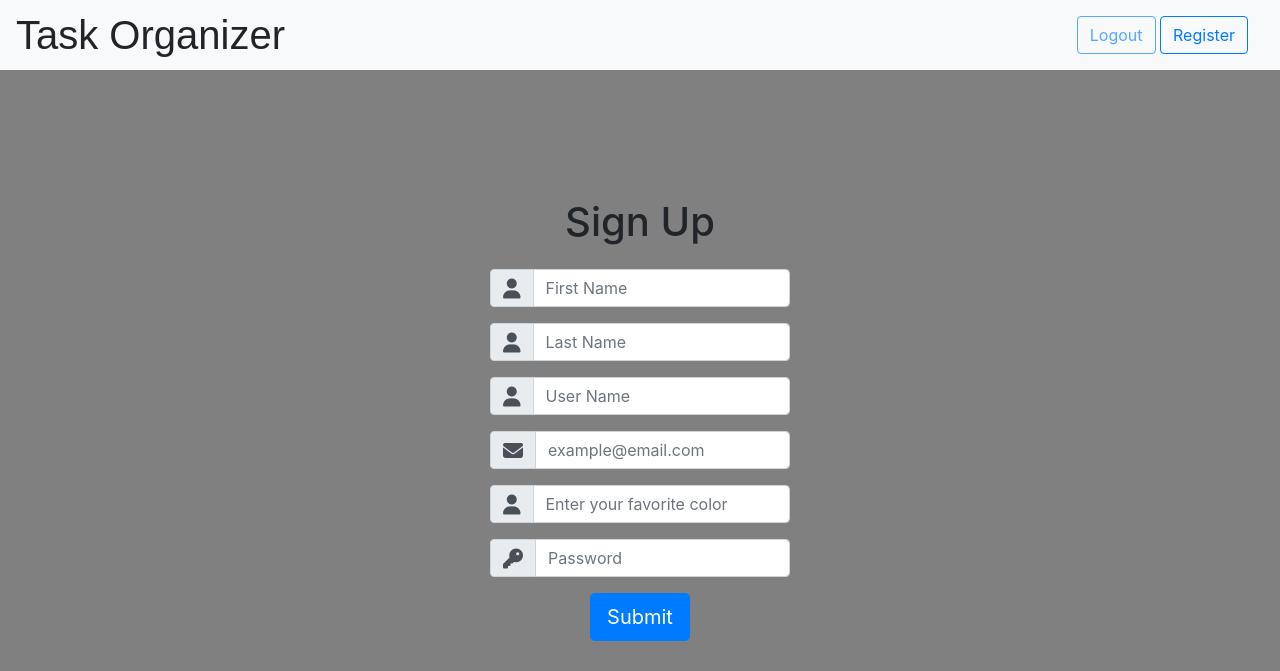
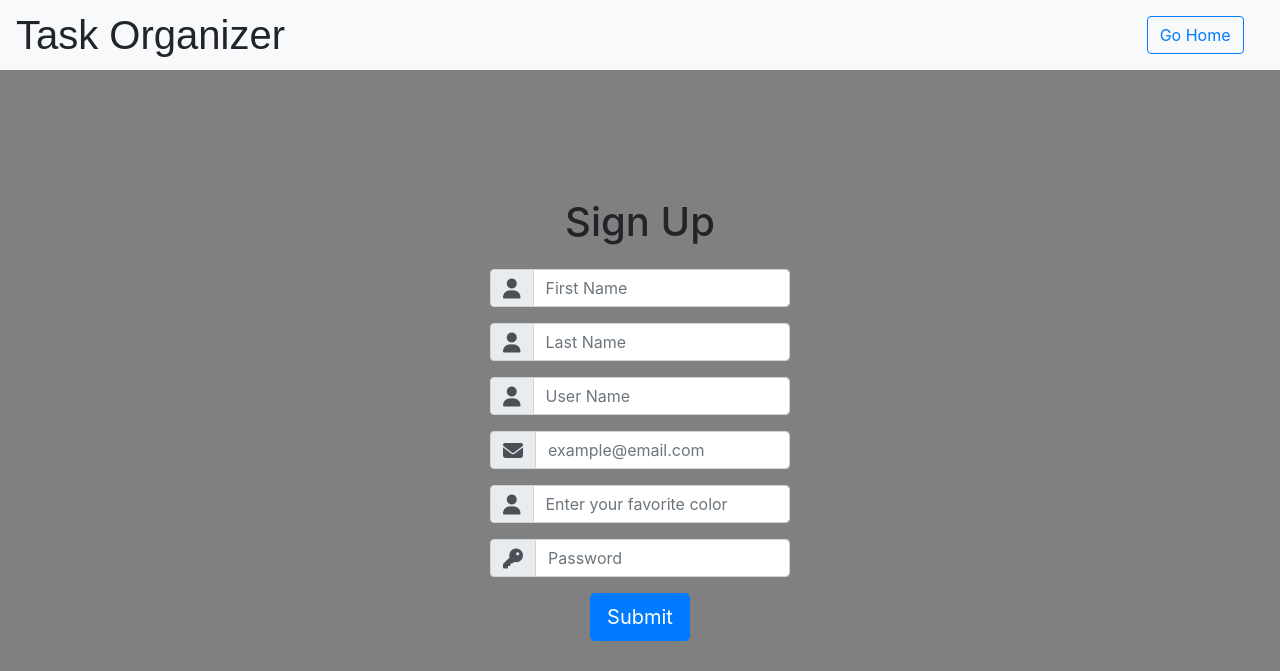
Before and after one commit to hewich/team-2-05, a Flask app: page /register in a window 1280 px wide. Shown: the top 671 px of the page. Run offline with Flask 2, Linux system fonts and the light colour scheme; some libraries are stand-ins or nearby versions.

Commit message:
removed a few buttons

```diff
--- a/TaskOrganizer/myapp/templates/add.html
+++ b/TaskOrganizer/myapp/templates/add.html
@@ -6,7 +6,7 @@
     <div class="navbar navbar-expand-md navbar-light bg-light">
         <h1 class="my-0 mr-md-auto font-weight-normal">Task Organizer</h1>
         <nav class="navbar navbar-expand-md navbar-light bg-light">
-            <a class="btn btn-outline-primary" href="/landing">Back to Home</a>
+            <a class="btn btn-outline-primary" href="/landing">{{current_user.first_name}}'s Home Page</a>
             &nbsp;
             <a class="btn btn-outline-primary" href="/logout">Logout</a>
         </nav>
--- a/TaskOrganizer/myapp/templates/home.html
+++ b/TaskOrganizer/myapp/templates/home.html
@@ -7,7 +7,6 @@
         <nav class="navbar navbar-expand-md navbar-light bg-light">
             <a class="btn btn-outline-primary" href="/register">Register</a>
             &nbsp;
-            <a class="btn btn-outline-primary disabled" href="/logout">Logout</a>
         </nav>
     </div>
 </div>
--- a/TaskOrganizer/myapp/templates/landing.html
+++ b/TaskOrganizer/myapp/templates/landing.html
@@ -7,7 +7,6 @@
         <nav class="navbar navbar-expand-md navbar-light bg-light">
             <a class="btn btn-outline-primary" href="/logout">Logout</a>
             &nbsp
-            <a class="btn btn-outline-primary disabled" href="/register">Register</a>
         </nav>
     </div>
 </div>
--- a/TaskOrganizer/myapp/templates/register.html
+++ b/TaskOrganizer/myapp/templates/register.html
@@ -5,9 +5,8 @@
     <div class="navbar navbar-expand-md navbar-light bg-light">
         <h1 class="my-0 mr-md-auto font-weight-normal">Task Organizer</h1>
         <nav class="navbar navbar-expand-md navbar-light bg-light">
-            <a class="btn btn-outline-primary disabled" href="/logout">Logout</a>
+            <a class="btn btn-outline-primary" href="/home">Go Home</a>
             &nbsp;
-            <a class="btn btn-outline-primary" href="/register">Register</a>
         </nav>
     </div>
 </div>
```
Also changed, not shown: app.db.
